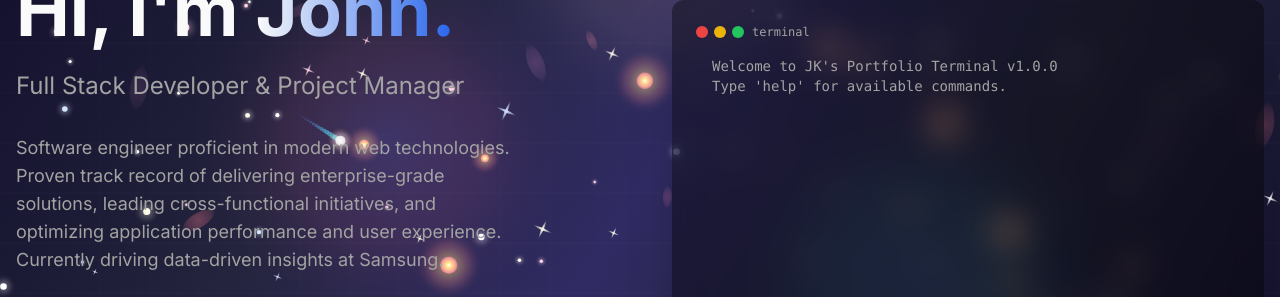
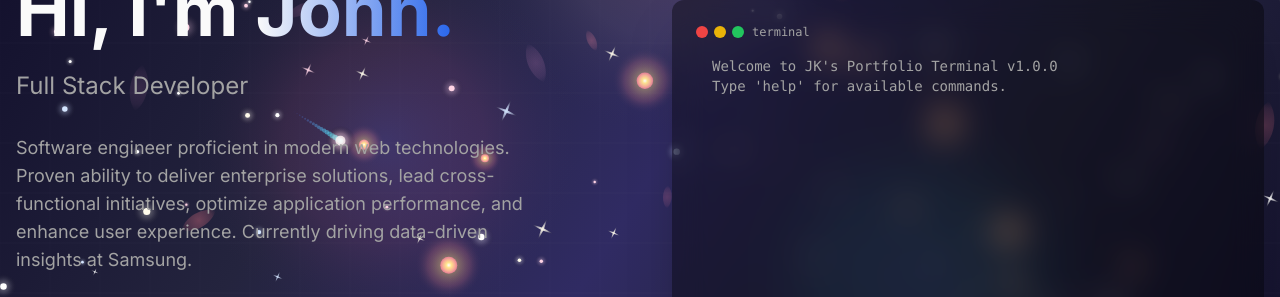
Before and after one commit to swz22/portfolio-jk, a Next.js app: page / in a window 1280 px wide. Shown: the part 207-504 px from the top of the page. Built offline with nearby package versions, Linux system fonts and the light colour scheme; no server answers.

Commit message:
refactor: update hero section

```diff
--- a/app/layout.tsx
+++ b/app/layout.tsx
@@ -15,10 +15,9 @@ export const metadata: Metadata = {
     template: '%s | John Kim',
   },
   description:
-    'Full Stack Developer proficient in React, Node.js, and modern web technologies. Proven track record of delivering enterprise-grade solutions, leading cross-functional initiatives, and optimizing both application performance and user experiences.',
+    'Software engineer proficient in modern web technologies. Proven ability to deliver enterprise solutions, lead cross-functional initiatives, optimize application performance, and enhance user experience.',
   keywords: [
     'Full Stack Developer',
-    'Project Manager',
     'React',
     'Next.js',
     'Node.js',
@@ -39,7 +38,7 @@ export const metadata: Metadata = {
     siteName: 'John Kim Portfolio',
     title: 'John Kim | Full Stack Developer',
     description:
-      'Full Stack Developer proficient in React, Node.js, and modern web technologies. Proven track record of delivering enterprise-grade solutions, leading cross-functional initiatives, and optimizing both application performance and user experiences.',
+      'Software engineer proficient in modern web technologies. Proven ability to deliver enterprise solutions, lead cross-functional initiatives, optimize application performance, and enhance user experience.',
     images: [
       {
         url: '/og-image.jpg',
@@ -53,7 +52,7 @@ export const metadata: Metadata = {
     card: 'summary_large_image',
     title: 'John Kim | Full Stack Developer',
     description:
-      'Full Stack Developer proficient in React, Node.js, and modern web technologies. Proven track record of delivering enterprise-grade solutions, leading cross-functional initiatives, and optimizing both application performance and user experiences.',
+      'Software engineer proficient in modern web technologies. Proven ability to deliver enterprise solutions, lead cross-functional initiatives, optimize application performance, and enhance user experience.',
     creator: '@johnkim',
     images: ['/og-image.jpg'],
   },
--- a/components/sections/hero/index.tsx
+++ b/components/sections/hero/index.tsx
@@ -36,15 +36,14 @@ export function Hero() {
             </h1>
 
             <p className="mb-8 text-xl text-muted-foreground md:text-2xl">
-              {SITE_CONFIG.title} & Project Manager
+              Full Stack Developer
             </p>
 
             <p className="mb-8 max-w-lg text-lg text-muted-foreground">
               Software engineer proficient in modern web technologies. Proven
-              track record of delivering enterprise-grade solutions, leading
-              cross-functional initiatives, and optimizing application
-              performance and user experience. Currently driving data-driven
-              insights at Samsung.
+              ability to deliver enterprise solutions, lead cross-functional
+              initiatives, optimize application performance, and enhance user
+              experience. Currently driving data-driven insights at Samsung.
             </p>
 
             <div className="flex flex-wrap gap-4">
--- a/components/ui/terminal.tsx
+++ b/components/ui/terminal.tsx
@@ -43,13 +43,14 @@ Type 'help' for available commands.`,
         break;
       case 'about':
         output = `John Kim
-Full Stack Developer & Project Manager
+Full Stack Developer
 
-Full Stack Developer proficient in React, Node.js, and modern web technologies.
-Proven track record of delivering enterprise-grade solutions, leading cross-functional
-initiatives, and optimizing both application performance and user experiences.
-Currently driving data-driven insights at Samsung Electronics America while
-maintaining strong full-stack development expertise.`;
+Software engineer proficient in modern web technologies. Proven
+ability to deliver enterprise solutions, lead cross-functional
+initiatives, optimize application performance, and enhance user
+experience. Currently driving data-driven insights at Samsung
+Electronics America while maintaining strong full-stack
+development expertise.`;
         break;
       case 'skills':
         output = `Technical Skills:
@@ -150,7 +151,7 @@ DevOps: Docker, Git, Firebase, Heroku
 Tools: Agile/Scrum, Bootstrap
 
 Primary Focus: Full Stack Web Development
-Additional Expertise: Data Analytics & Project Management`;
+Additional Expertise: Data Analytics`;
         break;
       case 'easter':
         output = '🥚 Try: matrix, hack, or game';
--- a/constants/index.ts
+++ b/constants/index.ts
@@ -4,7 +4,7 @@ export const SITE_CONFIG = {
   name: 'John Kim',
   title: 'Full Stack Developer',
   description:
-    'Full Stack Developer proficient in React, Node.js, and modern web technologies. Proven track record of delivering enterprise-grade solutions, leading cross-functional initiatives, and optimizing both application performance and user experiences. Currently driving data-driven insights at Samsung Electronics America.',
+    'Software engineer proficient in modern web technologies. Proven ability to deliver enterprise solutions, lead cross-functional initiatives, optimize application performance, and enhance user experience. Currently driving data-driven insights at Samsung Electronics America.',
   url: 'https://johnkim.dev',
   email: 'jkdev220@gmail.com',
   location: 'Dallas, Texas',
```
